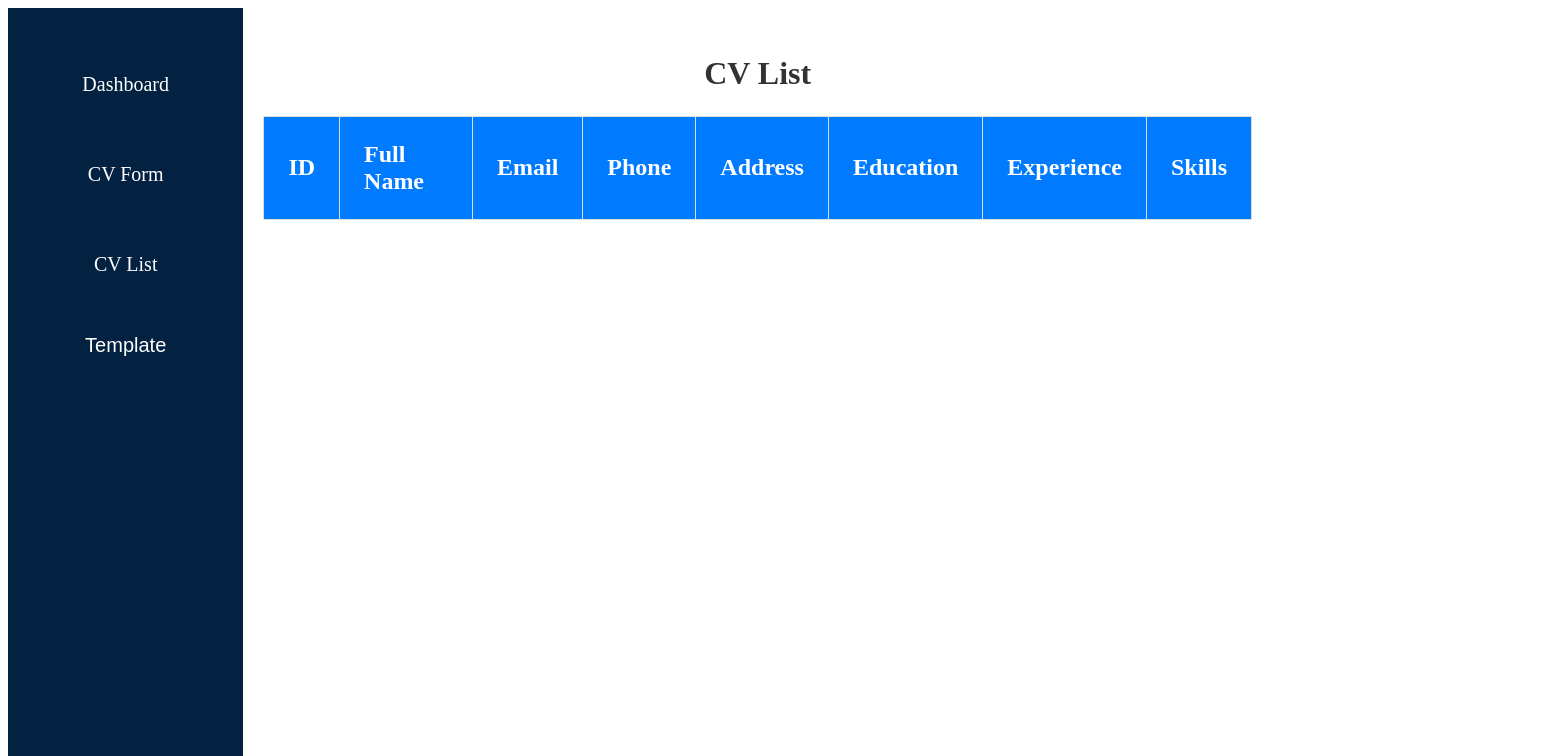
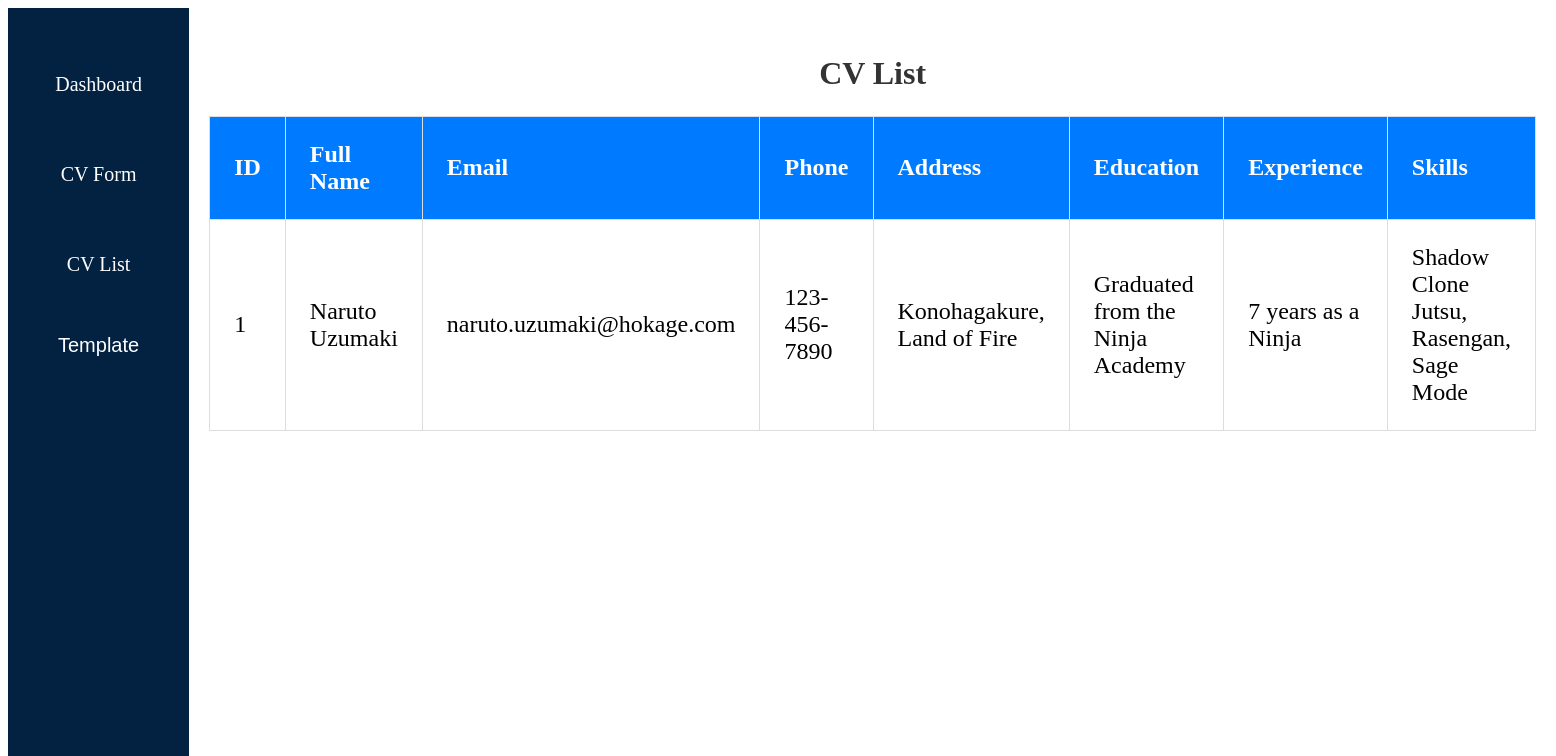
Before and after one commit to dipsankadariya/CV-Mangement-systems, a React (Vite) app: page /CVList in a window 1280 px wide. Shown: the top 756 px of the page, 1556 px wide, since content can reach past the window. Built offline with nearby package versions, Linux system fonts and the light colour scheme.

Commit message:
new updates

```diff
--- a/src/Components/CVList.jsx
+++ b/src/Components/CVList.jsx
@@ -2,21 +2,31 @@ import React, { useState, useEffect } from 'react';
 import '../Css/CVList.css';
 
 function CVList() {
-  // State to hold the list of CVs
+
+  const defaultCv = {
+    FullName: 'Naruto Uzumaki',
+    Email: 'naruto.uzumaki@hokage.com',
+    Phone: '123-456-7890',
+    Address: 'Konohagakure, Land of Fire',
+    Education: 'Graduated from the Ninja Academy',
+    Experience: '7 years as a Ninja',
+    Skills: 'Shadow Clone Jutsu, Rasengan, Sage Mode',
+  };
+
+
   const [cvs, setCvs] = useState([]);
 
   useEffect(() => {
-    //retrieve the stored CVs from localStorage
-    // localStorage.getItem('cvs') fetches the data associated with the key 'cvs'...
-    // tthis returns a JSON string or null if the key doesn't exist...
-    // JSON.parse() converts the JSON string back into a JavaScript object/array....
-    // || [] ensures that if localStorage.getItem('cvs') is null or JSON.parse() returns null...
-    // an empty array is used as a fallback to avoid errors
+
     const storedCvs = JSON.parse(localStorage.getItem('cvs')) || [];
 
-    // update the state with the retrieved CVs
-    setCvs(storedCvs);
-  }, []); // empty dependency array ensures this runs only once on component mount....
+
+    if (storedCvs.length === 0) {
+      setCvs([defaultCv]);
+    } else {
+      setCvs(storedCvs);
+    }
+  }, []);
 
   return (
     <div className="cv-list">
```
